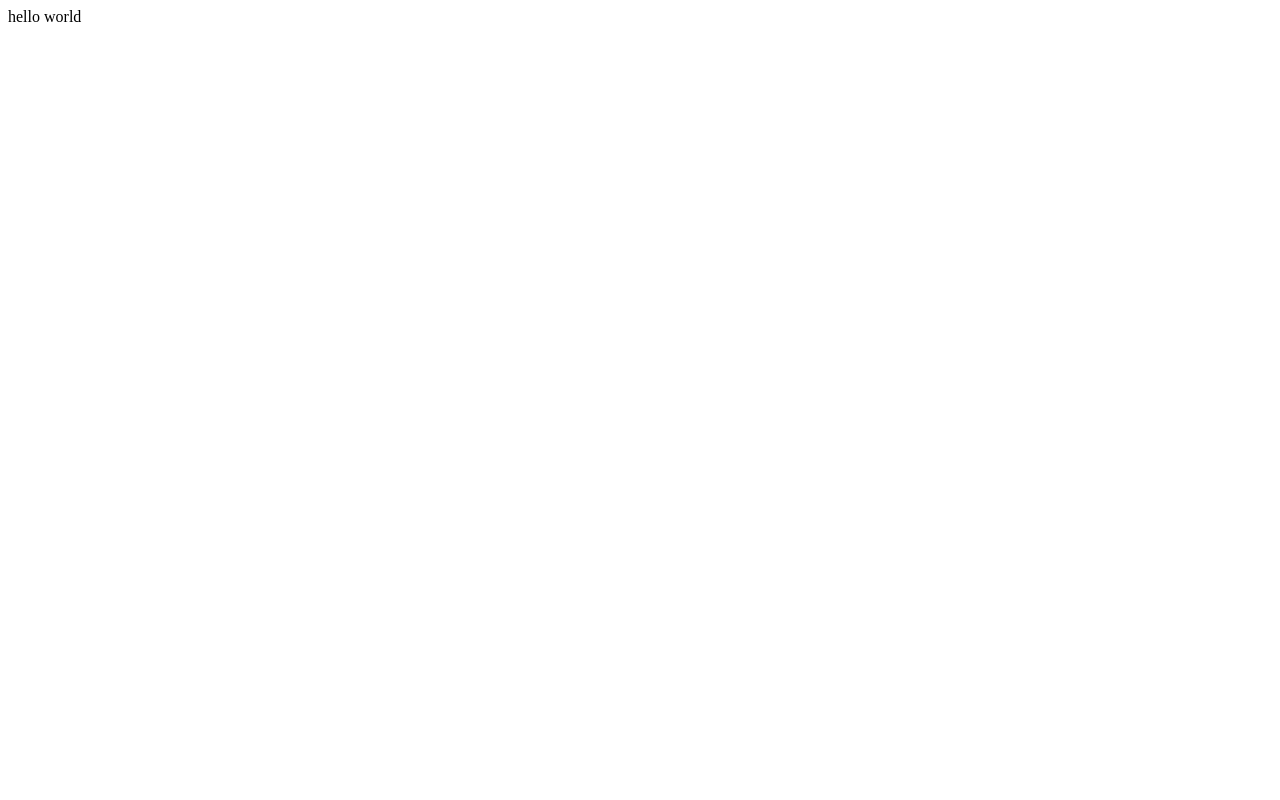
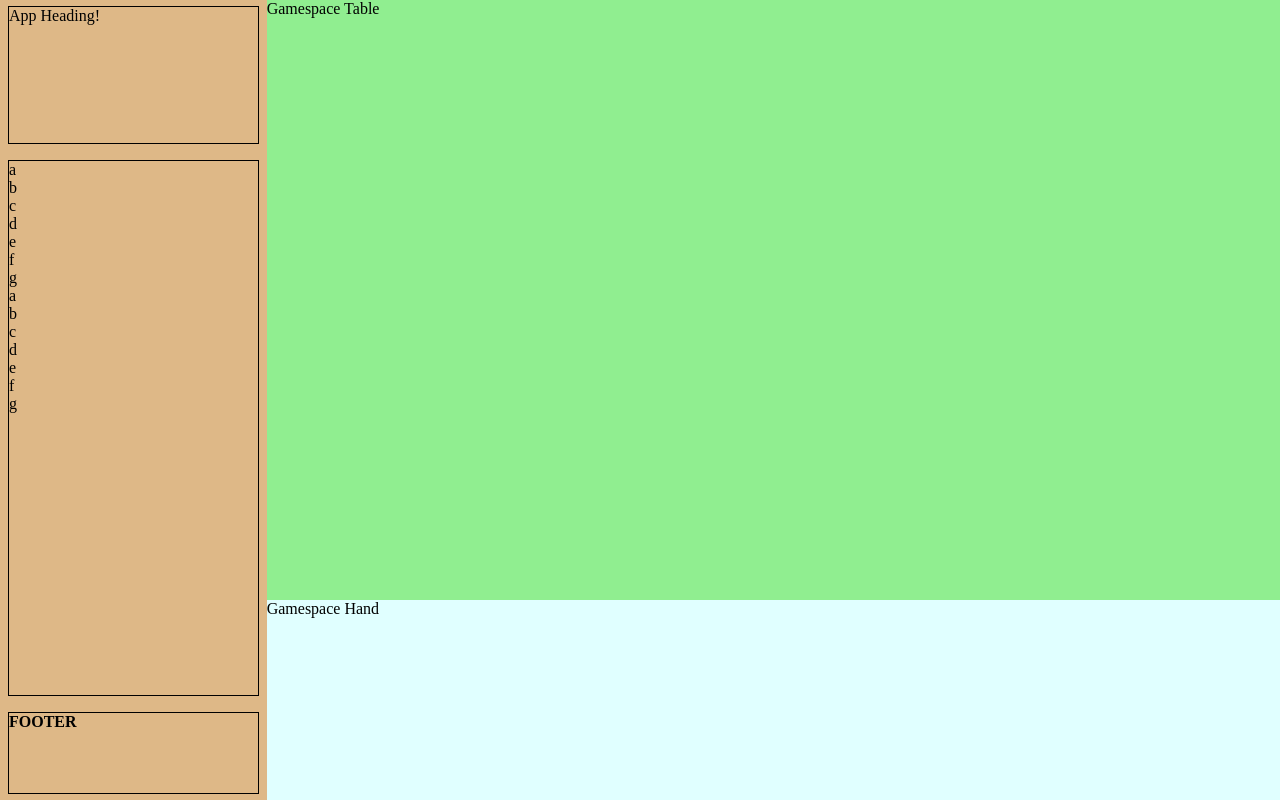
Before and after one commit to dscrane/gifitup, a React (Create React App) app in the folder client/: page / in a window 1280 px wide. Built offline with nearby package versions, Linux system fonts and the light colour scheme.

Commit message:
removed material-ui and reworked layout

```diff
--- a/client/package.json
+++ b/client/package.json
@@ -5,7 +5,6 @@
   "dependencies": {
     "@giphy/js-fetch-api": "^2.4.0",
     "@giphy/react-components": "^2.3.2-alpha.0",
-    "@material-ui/core": "^4.11.3",
     "@material-ui/icons": "^4.11.2",
     "@testing-library/jest-dom": "^5.11.4",
     "@testing-library/react": "^11.1.0",
--- a/client/src/App.css
+++ b/client/src/App.css
@@ -1,38 +1,73 @@
-.App {
-  text-align: center;
+html {
+  height: 100vh;
+  width: 100vw;
+  background: lightcoral;
 }
 
-.App-logo {
-  height: 40vmin;
-  pointer-events: none;
+body, #root {
+  height: 100%;
+  width: 100%;
+  margin: 0 0;
+  padding: 0 0 ;
 }
 
-@media (prefers-reduced-motion: no-preference) {
-  .App-logo {
-    animation: App-logo-spin infinite 20s linear;
-  }
+.app {
+  display: flex;
+  justify-content: center;
+  align-items: center;
+  overflow: hidden;
+  width: 100%;
+  height: 100%;
 }
 
-.App-header {
-  background-color: #282c34;
-  min-height: 100vh;
+.app__sidebar {
   display: flex;
+  flex: 2.5 1;
+  overflow: hidden;
   flex-direction: column;
-  align-items: center;
-  justify-content: center;
-  font-size: calc(10px + 2vmin);
-  color: white;
+  background: burlywood;
+}
+.app__gamespace {
+  display: flex;
+  flex: 9.5 2;
+  overflow: hidden;
+  flex-direction: column;
+  background: darkslategray;
 }
 
-.App-link {
-  color: #61dafb;
+.sidebar {
+  display: flex;
+  overflow: hidden;
+  flex-direction: column;
+}
+.sidebar__row {
+  border: 1px solid black;
+  padding: 0 0;
+  margin: 1vh;
+}
+.sidebar__row-header {
+  flex: 4 1 17vh;
+  overflow: hidden;
+}
+.sidebar__row-content {
+  flex: 6 1 66.66vh;
+  overflow: hidden;
+}
+.sidebar__row-footer {
+  flex: 3 1 10vh;
+  overflow: hidden;
 }
 
-@keyframes App-logo-spin {
-  from {
-    transform: rotate(0deg);
-  }
-  to {
-    transform: rotate(360deg);
-  }
+
+
+.gamespace__table {
+  overflow: hidden;
+  flex: 9 2 75vh;
+  background: lightgreen;
 }
+
+.gamespace__hand {
+  overflow: hidden;
+  flex: 3 1 25vh;
+  background: lightcyan;
+}
--- a/client/src/App.js
+++ b/client/src/App.js
@@ -1,43 +1,23 @@
 import React, { useEffect, useState } from "react";
-import { makeStyles } from "@material-ui/core";
-import Grid from "@material-ui/core/Grid";
+
 import { Sidebar } from "./components/Sidebar";
 import { AppBar } from "./components/AppBar";
 import { GameTable } from "./components/GameTable";
-import CssBaseline from "@material-ui/core/CssBaseline";
-
-const useStyles = makeStyles((theme) => ({
-  appContainer: {
-    background: "red",
-  },
-}));
-
-const params = {
-  limit: 100,
-  offset: 25,
-  rating: "r",
-  lang: "en",
-};
-
-const key = "KfcOPY2n2I7M8gglwTK5HkWkTS1bgFkH";
-const key2 = "ENiNvfm90KcAX4An2sM8ajbvtg3R6v18";
 
 const App = () => {
-  const classes = useStyles();
-
   return (
-    <div>
-      hello world
-      {/*      <CssBaseline />
-      <Grid container className={classes.appContainer} spacing={2}>
-        <Grid item xs={2} xl={2}>
-          <AppBar />
-        </Grid>
-        <Grid item xs={10} xl={10}>
-          <Sidebar />
-        </Grid>
-        <GameTable />
-      </Grid>*/}
+    <div className="app">
+      <div className="app__sidebar">
+        <Sidebar />
+      </div>
+      <div className="app__gamespace">
+        <div className="gamespace__table">Gamespace Table</div>
+        <div className="gamespace__hand">Gamespace Hand</div>
+      </div>
+      {/*<div style={{ height: "100vh", background: "black" }}>100vh</div>*/}
+      {/*<AppBar />*/}
+      {/*<Sidebar />*/}
+      {/*<GameTable />*/}
     </div>
   );
 };
--- a/client/src/components/AppBar/AppBar.jsx
+++ b/client/src/components/AppBar/AppBar.jsx
@@ -1,28 +1,7 @@
 import React from "react";
-import { makeStyles } from "@material-ui/core";
-import Toolbar from "@material-ui/core/Toolbar";
-import IconButton from "@material-ui/core/IconButton";
-
-import Typography from "@material-ui/core/Typography";
-
-const useStyles = makeStyles((theme) => ({
-  appBar: {
-    flexGrow: 1,
-    height: 10,
-  },
-}));
 
 const AppBar = () => {
-  const classes = useStyles();
-  return (
-    <div className={classes.appBar}>
-      <AppBar position="fixed">
-        <Toolbar>
-          <Typography variant="h6">Gif It Up!</Typography>
-        </Toolbar>
-      </AppBar>
-    </div>
-  );
+  return <div>App Bar</div>;
 };
 
 export default AppBar;
--- a/client/src/components/GameTable/GameTable.jsx
+++ b/client/src/components/GameTable/GameTable.jsx
@@ -1,19 +1,9 @@
 import React from "react";
-import { makeStyles } from "@material-ui/core";
-
 import TableContainer from "./TableContainer";
 
-const useStyles = makeStyles(() => ({
-  gameTable: {
-    height: "100vh",
-  },
-}));
-
 const GameTable = () => {
-  const classes = useStyles();
-
   return (
-    <div className={classes.gameTable}>
+    <div>
       <TableContainer />
     </div>
   );
--- a/client/src/components/GameTable/TableContainer.jsx
+++ b/client/src/components/GameTable/TableContainer.jsx
@@ -1,12 +1,7 @@
 import React from "react";
-import { Container } from "@material-ui/core";
 
 const TableContainer = () => {
-  return (
-    <Container>
-      <div>Hello From Table Container</div>
-    </Container>
-  );
+  return <div>Hello From Table Container</div>;
 };
 
 export default TableContainer;
--- a/client/src/components/Sidebar/Sidebar.jsx
+++ b/client/src/components/Sidebar/Sidebar.jsx
@@ -1,19 +1,33 @@
 import React from "react";
-import { makeStyles } from "@material-ui/core";
 import SidebarDrawer from "./SidebarDrawer";
 
-const useStyles = makeStyles(() => ({
-  sidebar: {
-    width: "100%",
-    height: "100vh",
-  },
-}));
+const lts = [
+  "a",
+  "b",
+  "c",
+  "d",
+  "e",
+  "f",
+  "g",
+  "a",
+  "b",
+  "c",
+  "d",
+  "e",
+  "f",
+  "g",
+];
 
 const Sidebar = () => {
-  const classes = useStyles();
   return (
-    <div className={classes.sidebar}>
-      <SidebarDrawer />
+    <div className="sidebar">
+      <div className="sidebar__row sidebar__row-header">App Heading!</div>
+      <div className="sidebar__row sidebar__row-content">
+        {lts.map((lt) => (
+          <div>{lt}</div>
+        ))}
+      </div>
+      <h4 className="sidebar__row sidebar__row-footer">FOOTER</h4>
     </div>
   );
 };
--- a/client/src/components/Sidebar/SidebarDrawer.jsx
+++ b/client/src/components/Sidebar/SidebarDrawer.jsx
@@ -1,8 +1,4 @@
-import React from "react";
-import { makeStyles } from "@material-ui/core";
-import List from "@material-ui/core/List";
-import Drawer from "@material-ui/core/Drawer";
-import Divider from "@material-ui/core/Divider";
+import React, { useEffect } from "react";
 import SidebarItem from "./SidebarItem";
 
 const content = [
@@ -14,34 +10,12 @@ const content = [
   "List Item 6",
 ];
 
-const useStyles = makeStyles(() => ({
-  navList: {
-    width: "100%",
-    backgroundColor: "lightseagreen",
-  },
-  listItem: {
-    backgroundColor: "lightblue",
-    color: "red",
-    width: "100%",
-    text: "center",
-  },
-}));
-
 const SidebarDrawer = () => {
-  const classes = useStyles();
-  const displayContent = content.map((item) => (
-    <>
-      <SidebarItem content={item} className={classes.listItem} />
-      <Divider variant="inset" component="li" />
-    </>
-  ));
-
   return (
-    <Drawer anchor="left" variant="permanent">
-      <List alignItems="flex-start" className={classes.navList}>
-        {displayContent}
-      </List>
-    </Drawer>
+    <div>
+      Drawer
+      <SidebarItem />
+    </div>
   );
 };
 
--- a/client/src/components/Sidebar/SidebarItem.jsx
+++ b/client/src/components/Sidebar/SidebarItem.jsx
@@ -1,21 +1,7 @@
 import React from "react";
-import ListItem from "@material-ui/core/ListItem";
-import ListItemAvatar from "@material-ui/core/ListItemAvatar";
-import ListItemText from "@material-ui/core/ListItemText";
-import Avatar from "@material-ui/core/Avatar";
-import Paper from "@material-ui/core/Paper";
 
-const SidebarItem = ({ content }) => {
-  return (
-    <Paper>
-      <ListItem>
-        <ListItemAvatar>
-          <Avatar />
-        </ListItemAvatar>
-        <ListItemText>{content}</ListItemText>
-      </ListItem>
-    </Paper>
-  );
+const SidebarItem = () => {
+  return <div>item</div>;
 };
 
 export default SidebarItem;
--- a/client/src/index.js
+++ b/client/src/index.js
@@ -1,5 +1,6 @@
 import React from "react";
 import ReactDOM from "react-dom";
+
 import "./App.css";
 import App from "./App";
 
```
Also changed, not shown: 1 other file (tests, documents, lock files or other folders).
